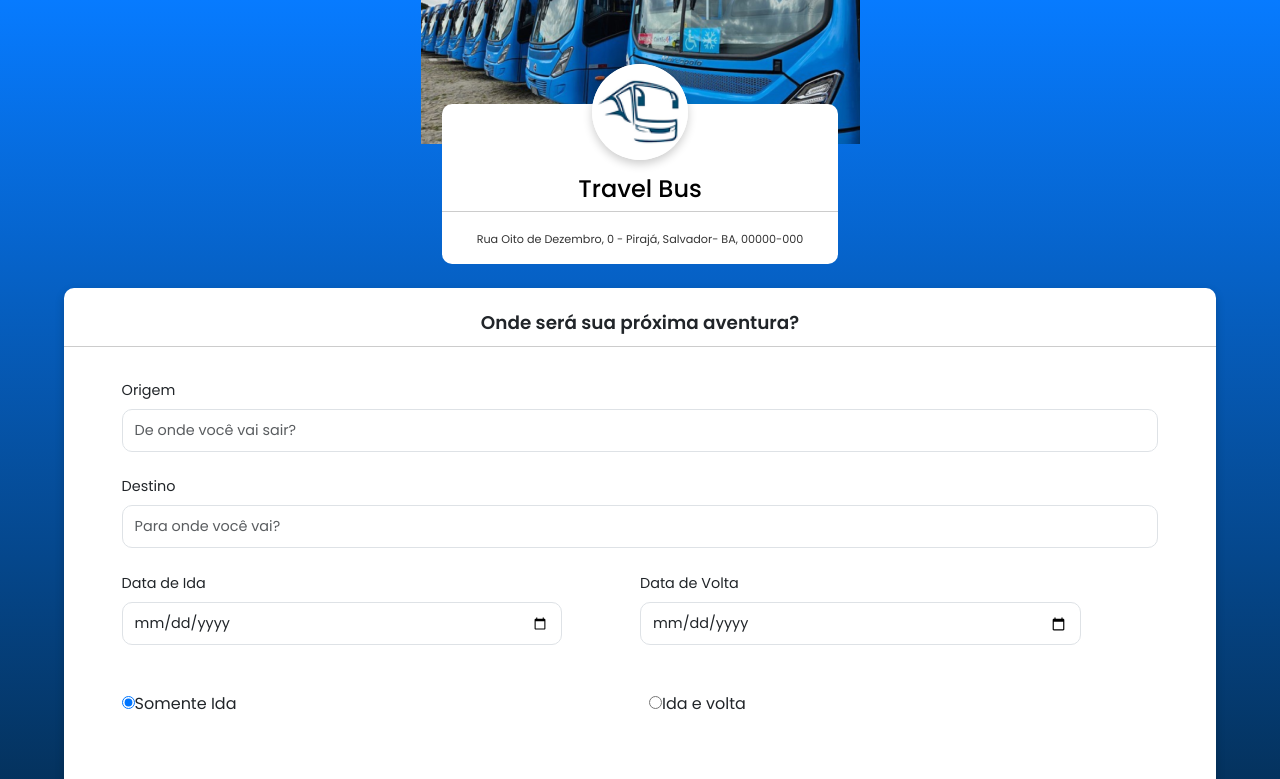
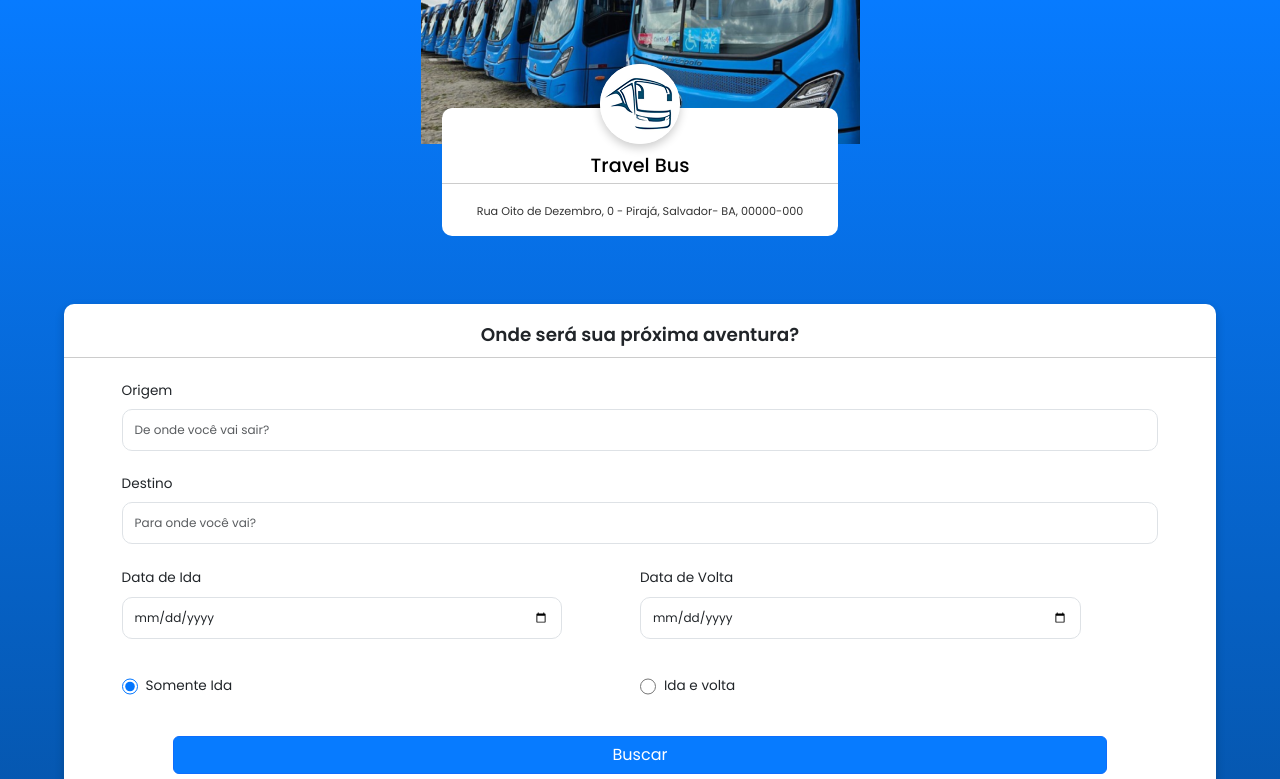
Before and after one commit to PedroFPer/expresso_unix_interface, a React (Vite) app in the folder expresso_unix/: page /customer/home-page in a window 1280 px wide. Shown: the top 779 px of the page. Built offline with nearby package versions, Linux system fonts and the light colour scheme.

Commit message:
Update TravelSearchCard

```diff
--- a/expresso_unix/src/ui/common-components/header-mobile/styles/HeaderHomeMobile.css
+++ b/expresso_unix/src/ui/common-components/header-mobile/styles/HeaderHomeMobile.css
@@ -27,16 +27,16 @@
     display: grid;
     grid-area: 2/1/4/2;
     grid-template-columns: 1fr;
-    grid-template-rows: 7em 7em;
+    grid-template-rows: 6em 5em;
     grid-auto-flow: row;
     place-items: center;
 
-    gap: 1em;
+    gap: 2.5em;
     overflow: hidden;
 }
 
 #profile-image{
-    width: 6em;
+    width: 5em;
 
     display: grid;
     grid-area: 1/1/2/2;
@@ -55,7 +55,7 @@
 
 #profile-info{
     width: 90%;
-    height: 10em;
+    height: 8em;
 
     display: grid;
     grid-area: 1/1/3/2;
@@ -77,7 +77,7 @@
 
     padding: 0.3em;
 
-    font-size: 1.5em;
+    font-size: 1.2em;
     text-align: center;
 
     border-bottom: 1px solid rgba(0, 0, 0, 0.2);
--- a/expresso_unix/src/ui/pages/customer/home-page/Components/TravelSearchCard.jsx
+++ b/expresso_unix/src/ui/pages/customer/home-page/Components/TravelSearchCard.jsx
@@ -7,17 +7,18 @@ export default function TravelSearchCard({id}) {
             <h2>Onde será sua próxima aventura?</h2>
             <form id='form-travel-search'>
 
-                <div id='form-group-origin' className="form-group input-full-width">
+                <div id='form-group-origin' className="form-group">
                     <label class="form-label">Origem</label>
                     <input class="form-control"  type="text" placeholder='De onde você vai sair?' />
                 </div>
 
-                <div id='form-group-destination' className="form-group input-full-width">
+                <div id='form-group-destination' className="form-group">
                     <label class="form-label">Destino</label>
                     <input class="form-control " type="text" placeholder='Para onde você vai?' />
                 </div>
 
-                <div id='grid-date' className="form-group form-row">
+
+                <div id='date-area' className="form-group form-row">
 
                     <div id='form-group-departure-date' className='form-group-half'>
                         <label class="form-label">Data de Ida</label>
@@ -30,7 +31,7 @@ export default function TravelSearchCard({id}) {
                     </div>
                 </div>
 
-                 <div id='grid-radio' class="trip-type-way form-row">
+                 <div id='radio-area' class="trip-type-way form-row">
                     <label class="radio-option">
                         <input type="radio" name="trip" value="one-way" checked />
                         <span>Somente Ida</span>
--- a/expresso_unix/src/ui/pages/customer/home-page/styles/HomePage.css
+++ b/expresso_unix/src/ui/pages/customer/home-page/styles/HomePage.css
@@ -6,8 +6,10 @@
 
     display: grid;
     grid-template-columns: 1;
-    grid-template-rows: 18em 3fr;
-    place-items: center;
+    grid-template-rows: 1fr 5fr;
+    justify-items: center;
+    align-items: start;
+    gap: 1em;
 
     background: linear-gradient(to bottom, #077BFF, #042C50);
 }
@@ -24,7 +26,7 @@
 
 #travel-search-card{
     width: 90%;
-    height: 35em;
+    height: 31em;
 
     display: grid;
     grid-area: 2/1/3/2;
--- a/expresso_unix/src/ui/pages/customer/home-page/styles/TravelSearchCard.css
+++ b/expresso_unix/src/ui/pages/customer/home-page/styles/TravelSearchCard.css
@@ -3,7 +3,7 @@
 #travel-search-card{
     grid-template-rows: 1fr 6fr ;
     grid-template-columns: 1fr;
-    place-items: center;
+    gap: 0.1em;
 
     background-color: white;
 
@@ -13,6 +13,10 @@
 
 #travel-search-card h2{
     width: 100%;
+
+    grid-area: 1/1/2/2;
+    place-self: center;
+
     font-size: 1.15em;
     font-weight: 600;
     text-align: center;
@@ -25,11 +29,16 @@
 #form-travel-search{
     width: 90%;
 
+    grid-area: 2/1/3/2;
+    place-self: start center;
+
     display: grid;
-    grid-template-rows: 5em 5em 5em 5em 5em;
+    grid-template-rows: 5em 5em 5em 4em 3em;
     grid-template-columns: 1fr;
     place-items: center;
-    gap: 1em;
+    gap: 0.8em;
+
+    overflow: hidden;
 }
 
 .form-group{
@@ -37,29 +46,15 @@
 }
 
 .form-group label{
-    font-size: 0.9em;
+    font-size: 0.85em;
 }
 
 .form-group input{
-    height: 3em;
+    height: 3.5em;
 
-    font-size: 0.9em;
+    font-size: 0.75em;
 
     border-radius: 10px;
-}
-
-.form-group input:hover{
-   border-color: #b9c0c6;
-}
-
-.input-full-width{
-    width: 100%;
-
-}
-
-
-.form-group-half{
-    width: 85%;
 }
 
 .form-row{
@@ -68,19 +63,10 @@
     grid-auto-flow: column;
 }
 
-#grid-date{
-    grid-area: 3/1/4/2;
+.form-group-half{
+    width: 85%;
 }
 
-#grid-radio{
-    grid-area: 4/1/5/2;
-    gap: 1;
-}
-
-#btn-search-travels{
-    width: 90%;
-    background-color: #077BFF;
-}
 
 #form-group-origin{
     display: grid;
@@ -91,3 +77,32 @@
     display: grid;
     grid-area: 2/1/3/2;
 }
+
+
+.trip-type-way span{
+    font-size: 0.85em;
+}
+
+.radio-option{
+    display: grid;
+    grid-auto-flow: column;
+    grid-template-columns: 1em 6em;
+    gap: 0.5em;
+
+}
+
+#date-area{
+    grid-area: 3/1/4/2;
+}
+
+#radio-area{
+    grid-area: 4/1/5/2;
+    gap: 1;
+}
+
+
+
+#btn-search-travels{
+    width: 90%;
+    background-color: #077BFF;
+}
```
